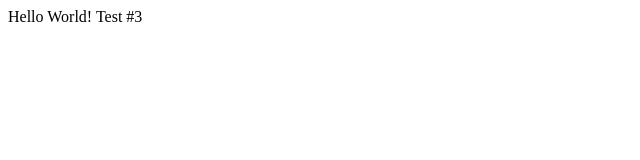
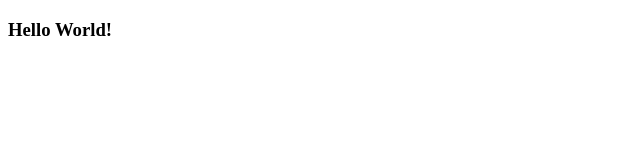
Before and after one commit to edirvine333/Test-Repository, a plain HTML site: page index.html in a window 1280 px wide. Shown: the whole page, without its empty margins (0-640 px from the left). Drawn offline with Linux system fonts and the light colour scheme.

Commit message:
Revision 5

```diff
--- a/index.html
+++ b/index.html
@@ -6,7 +6,6 @@
   <title>Document</title>
 </head>
 <body>
-  <h>Hello World!</h>
-  <h>Test #3</h>
-</body>
+  <h3>Hello World!</h3>
+ </body>
 </html>
```
